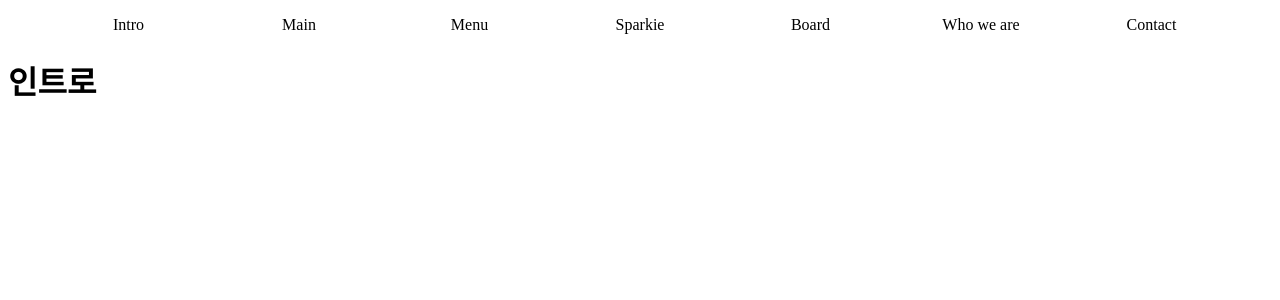
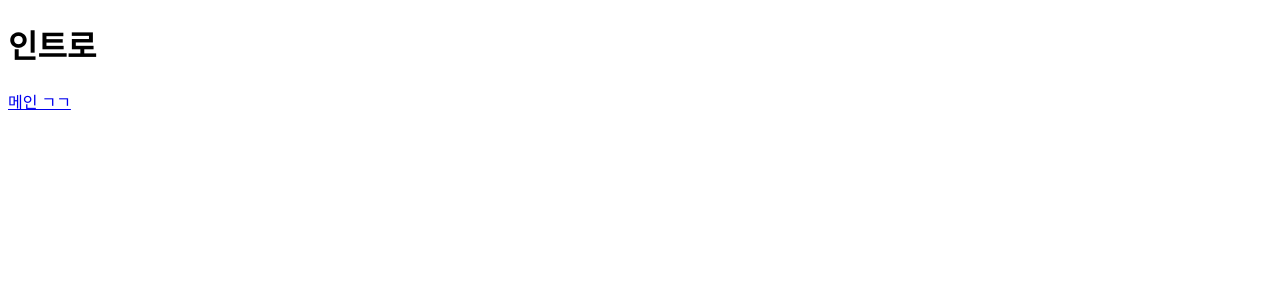
Before and after one commit to ekdldksp123/sparkie, a React (Create React App) app: page / in a window 1280 px wide. Shown: the top 300 px of the page. Built offline with nearby package versions, Linux system fonts and the light colour scheme.

Commit message:
[Add] Intro -> Main 흐름

```diff
--- a/src/components/Router.tsx
+++ b/src/components/Router.tsx
@@ -1,5 +1,5 @@
 import React from 'react';
-import { Routes, Route, Link } from 'react-router-dom';
+import { Routes, Route } from 'react-router-dom';
 import Main from './views/Main';
 import Intro from './views/Intro';
 
--- a/src/components/layout/MainLayout.tsx
+++ b/src/components/layout/MainLayout.tsx
@@ -1,11 +1,12 @@
 import React from 'react';
-import EmotionJsExample from '../molecules/EmotionJsExample';
 import Navigation from '../molecules/Navigation';
+import { useLocation } from 'react-router-dom';
 
 const MainLayout: React.FC = ({ children }) => {
+  const location = useLocation();
   return (
     <>
-      <Navigation />
+      {location.pathname !== '/' && <Navigation />}
       {children}
     </>
   );
--- a/src/components/views/Intro.tsx
+++ b/src/components/views/Intro.tsx
@@ -1,9 +1,13 @@
 import React from 'react';
+import { Link } from 'react-router-dom';
 
 const Intro = () => {
   return (
     <div>
       <h1>인트로</h1>
+      <p>
+        <Link to={'/main'}>메인 ㄱㄱ</Link>
+      </p>
     </div>
   );
 };
```
